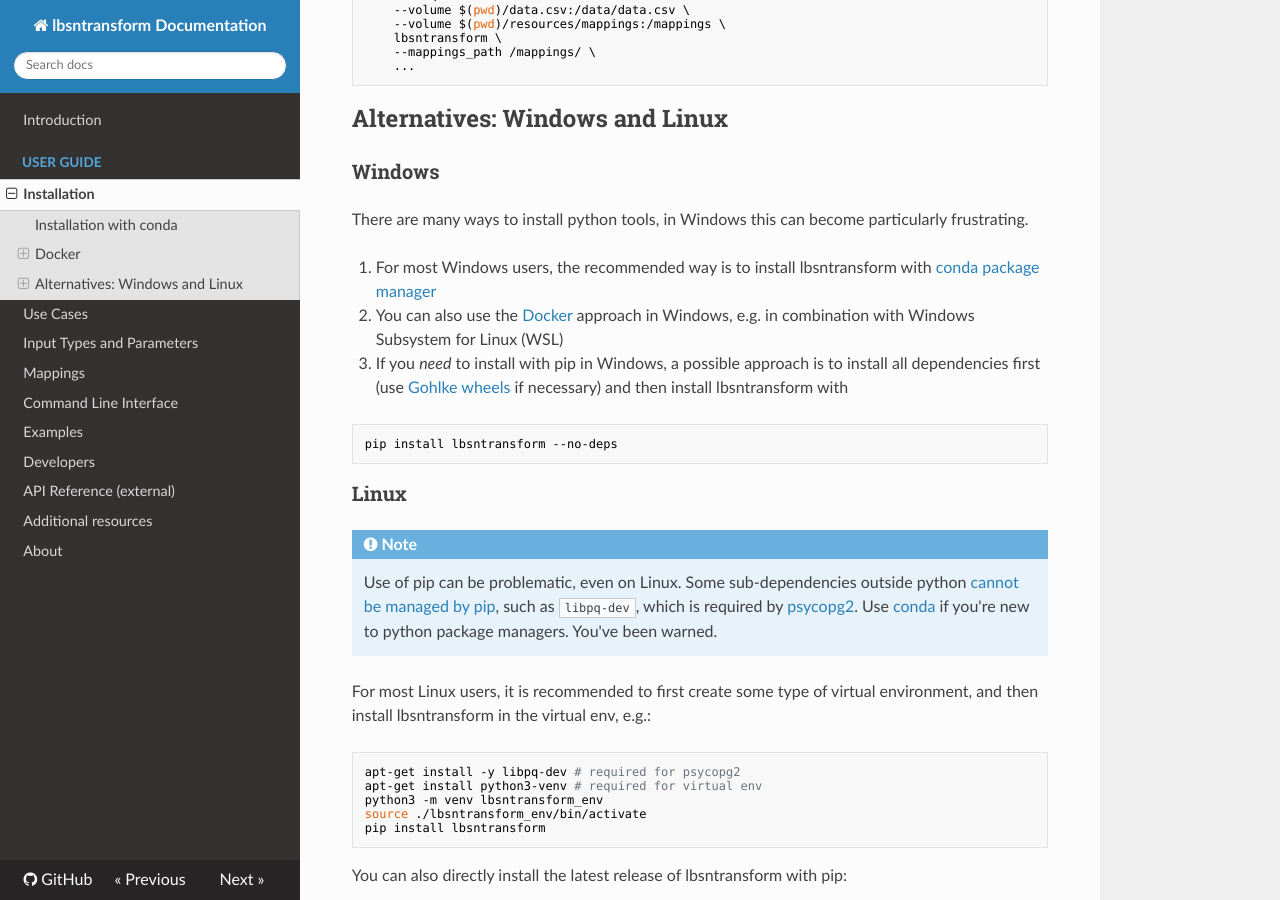
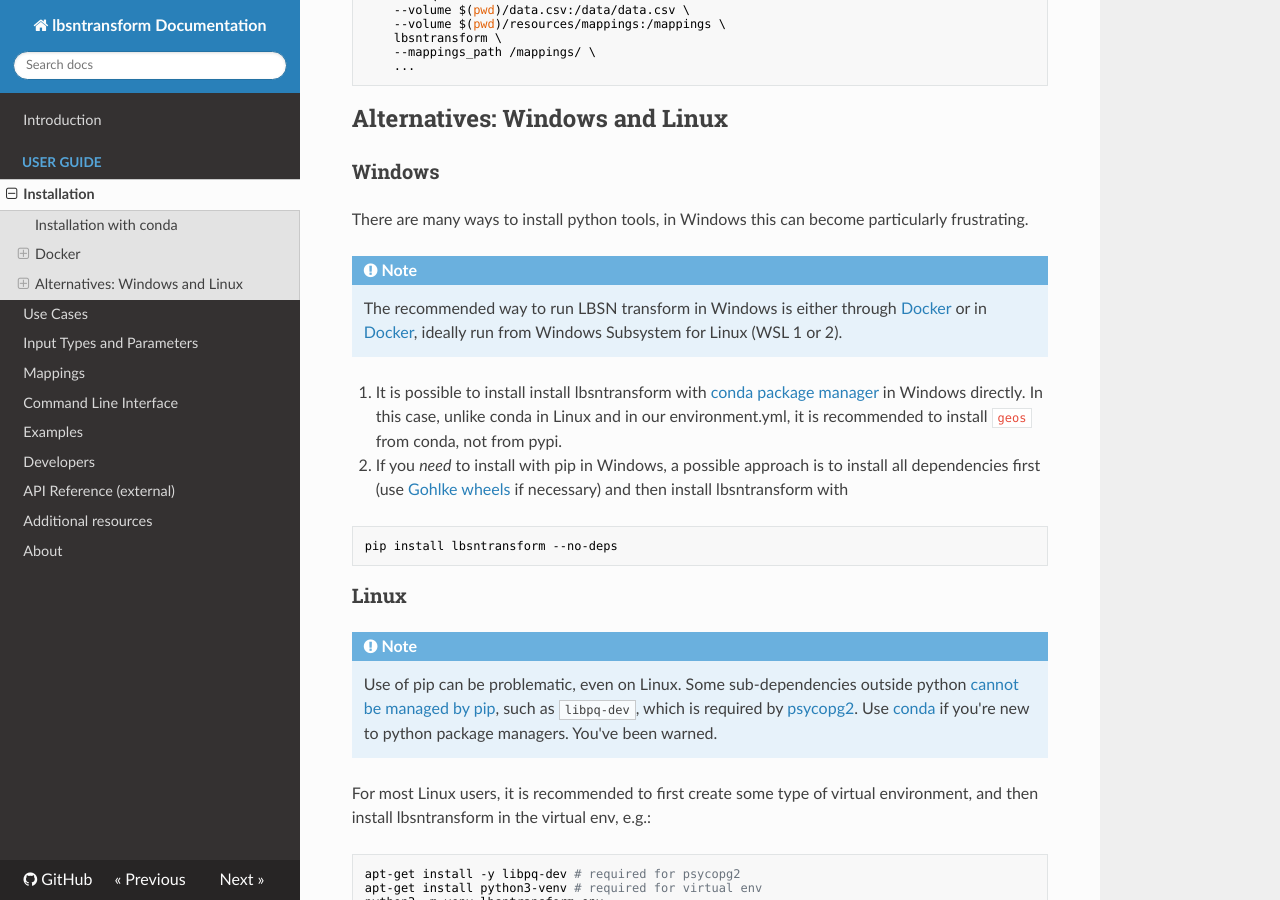
Before and after one commit to Sieboldianus/lbsntransform, an MkDocs documentation site: the page built from docs/setup.md, in a window 1280 px wide and 900 px high, scrolled down 2577 px. Built offline with MkDocs 1.6.1, drawn with Linux system fonts in a browser that asks for light colours; nearby versions of some CDN libraries.

Commit message:
docs: Update Windows install instructions

````diff
--- a/docs/setup.md
+++ b/docs/setup.md
@@ -114,9 +114,13 @@ docker run \
 
 There are many ways to install python tools, in Windows this can become particularly frustrating.
 
-1. For most Windows users, the recommended way is to install lbsntransform with [conda package manager](#installation-with-conda)
-2. You can also use the [Docker](#docker) approach in Windows, e.g. in combination with Windows Subsystem for Linux (WSL)
-3. If you _need_ to install with pip in Windows, a possible approach is to install all dependencies first (use [Gohlke wheels]
+!!! note
+    The recommended way to run LBSN transform in Windows is either through [Docker](#docker) or in
+    [Docker](#installation-with-conda), ideally run from Windows Subsystem for Linux (WSL 1 or 2).
+
+1. It is possible to install install lbsntransform with [conda package manager](#installation-with-conda) in Windows directly.
+   In this case, unlike conda in Linux and in our environment.yml, it is recommended to install `geos` from conda, not from pypi.
+2. If you _need_ to install with pip in Windows, a possible approach is to install all dependencies first (use [Gohlke wheels]
    if necessary) and then install lbsntransform with
 
 ```bash
@@ -128,7 +132,7 @@ pip install lbsntransform --no-deps
 !!! note
     Use of pip can be problematic, even on Linux. Some sub-dependencies outside python [cannot
     be managed by pip][1], such as `libpq-dev`, which is required by [psycopg2].
-    Use [conda](#conda) if you're new to python package managers. You've been warned.
+    Use [conda](#installation-with-conda) if you're new to python package managers. You've been warned.
 
 For most Linux users, it is recommended to first create some type of virtual environment,
 and then install lbsntransform in the virtual env, e.g.:
````
